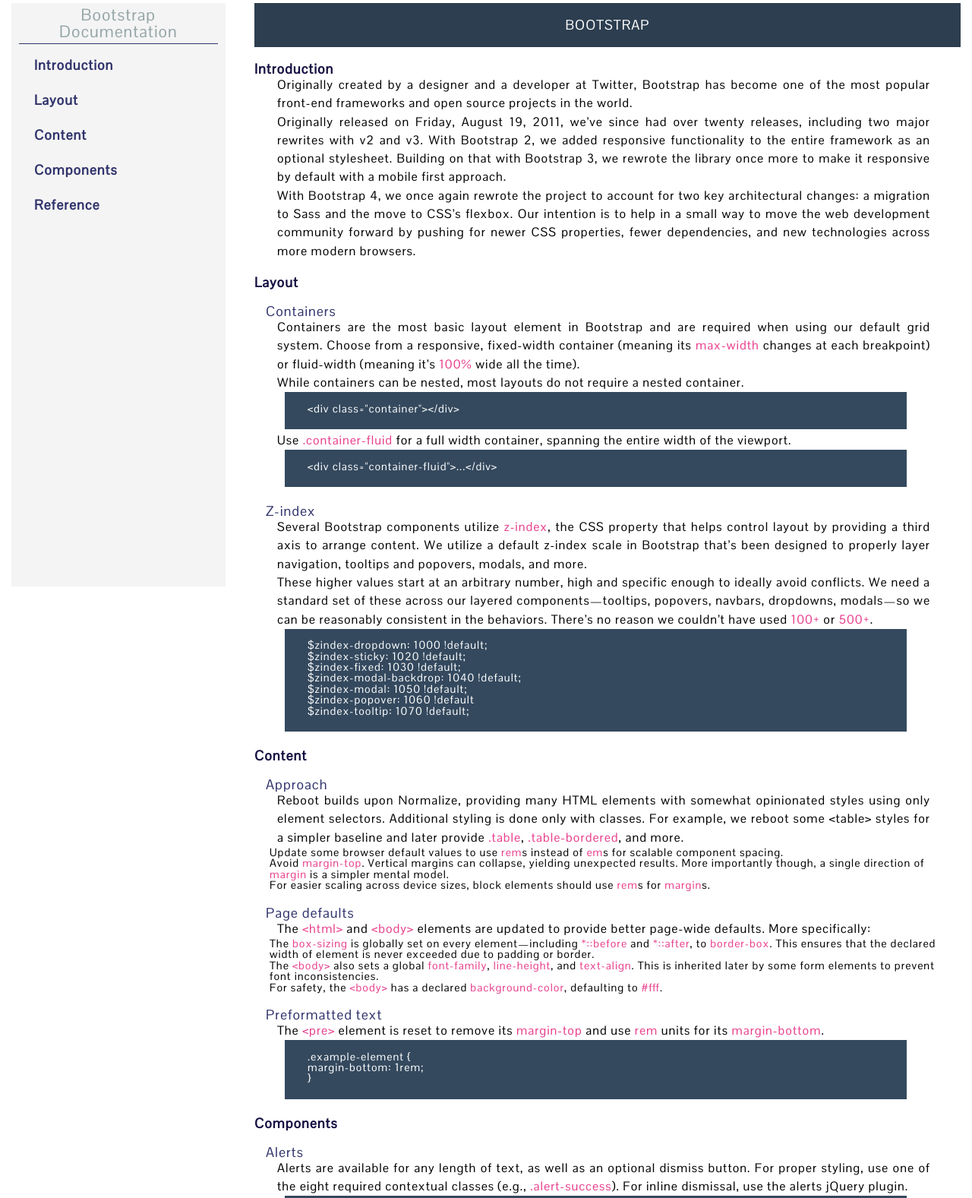
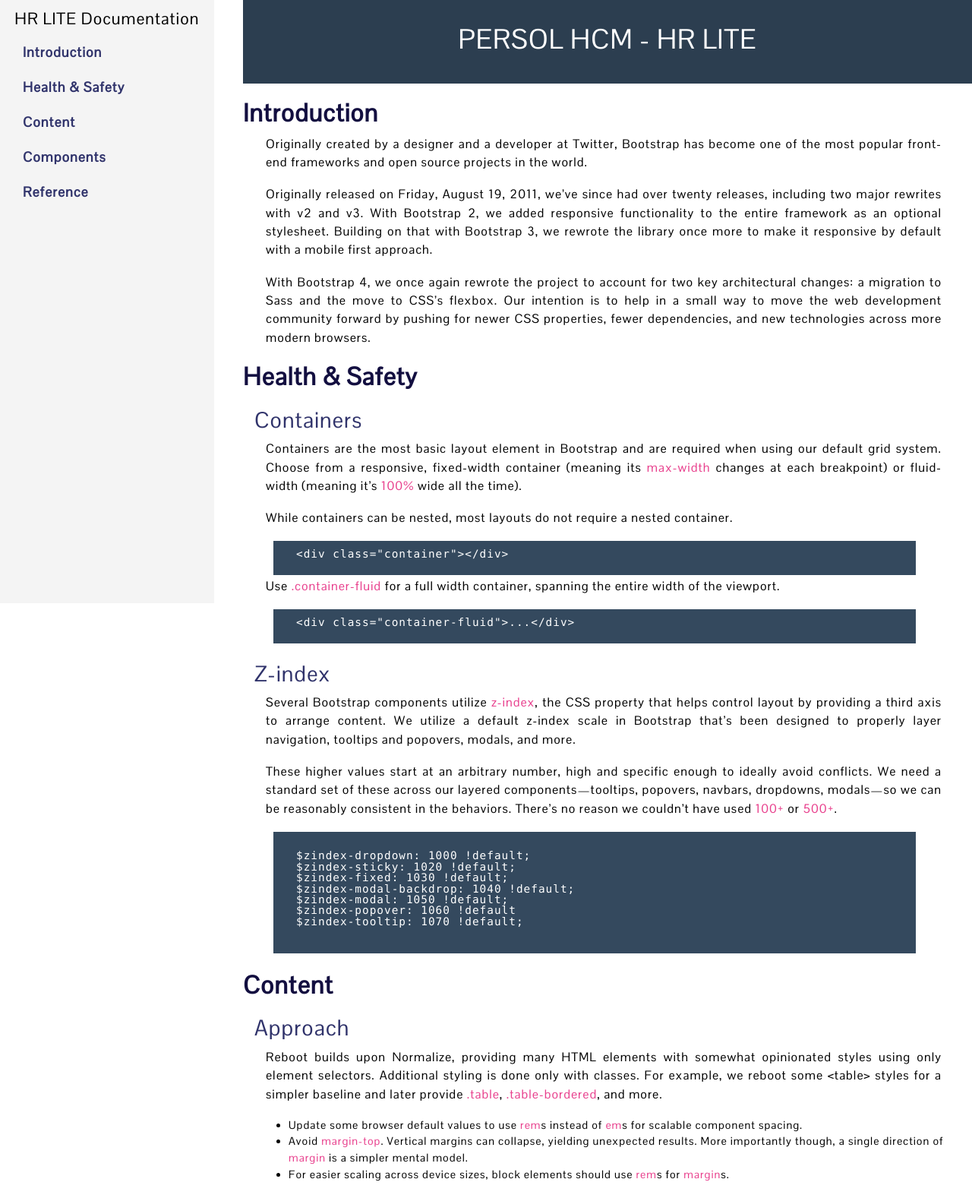
Before and after one commit to ybadmus/HCM-Documentation, a plain HTML site: page index.html in a window 1280 px wide. Shown: the part 6-1583 px from the top of the page at 76% size. Drawn offline with nearby package versions, Linux system fonts and the light colour scheme.

Commit message:
complete page updates

```diff
--- a/index.html
+++ b/index.html
@@ -18,15 +18,15 @@
     <div class="container-fluid">
         <div class="row">
 
-            <div class="col">
+            <div class="col docs-content">
                 <nav id="navbar">
                     <ul class="nav flex-column">
-                        <header>Bootstrap Documentation</header>
+                        <header>HR LITE Documentation</header>
                         <li class="nav-item">
                             <a class="nav-link introduction" href="#Introduction">Introduction</a>
                         </li>
                         <li class="nav-item">
-                            <a class="nav-link layout" href="#Layout">Layout</a>
+                            <a class="nav-link layout" href="#Layout">Health & Safety</a>
                         </li>
                         <li class="nav-item">
                             <a class="nav-link content" href="#Content">Content</a>
@@ -41,10 +41,10 @@
                 </nav>
             </div>
 
-            <div class="col-md-9">
+            <div class="col-md-9 docs-content">
                 <main id="main-doc">
                     <div class="head-box">
-                        <h1>BOOTSTRAP</h1>
+                        <h1>PERSOL HCM - HR LITE</h1>
                     </div>
 
                     <section class="main-section" id="Introduction">
@@ -68,7 +68,7 @@
 
                     <section class="main-section" id="Layout">
                         <header>
-                            <h2>Layout</h2>
+                            <h2>Health & Safety</h2>
                         </header>
                         <article>
                             <h3>Containers</h3>
@@ -79,16 +79,14 @@
                             <p>While containers can be nested, most layouts do not require a nested container.</p>
 
                             <pre>
-      <code>
-      &lt;div class="container">&lt;/div&gt;</code>
+                                <code>&lt;div class="container">&lt;/div&gt;</code>
                             </pre>
 
                             <p>Use <code class="highlight-rouge">.container-fluid</code> for a full width container,
                                 spanning the entire width of the viewport.</p>
 
                             <pre>
-      <code>
-      &lt;div class="container-fluid">...&lt;/div&gt;</code>
+                                <code>&lt;div class="container-fluid">...&lt;/div&gt;</code>
                             </pre>
 
                             <h3>Z-index</h3>
@@ -112,7 +110,8 @@
                                     $zindex-modal-backdrop:    1040 !default;
                                     $zindex-modal:             1050 !default;
                                     $zindex-popover:           1060 !default
-  $zindex-tooltip:           1070 !default;</code>
+                                    $zindex-tooltip:           1070 !default;
+                                </code>
                             </pre>
 
                         </article>
@@ -127,33 +126,30 @@
                             <p>Reboot builds upon Normalize, providing many HTML elements with somewhat opinionated
                                 styles using only element selectors. Additional styling is done only with classes. For
                                 example, we reboot some &lt;table&gt; styles for a simpler baseline and later provide
-                                <code class="highlight-rouge">.table</code>, <code
-                                    class="highlight-rouge">.table-bordered</code>, and more.</p>
-                            <ul>
+                                <code class="highlight-rouge">.table</code>, <code class="highlight-rouge">.table-bordered</code>, and more.</p>
+                            <ul class="ordered-list">
                                 <li>Update some browser default values to use <code class="highlight-rouge">rem</code>s
                                     instead of <code class="highlight-rouge">em</code>s for scalable component spacing.
                                 </li>
                                 <li>Avoid <code class="highlight-rouge">margin-top</code>. Vertical margins can
                                     collapse, yielding unexpected results. More importantly though, a single direction
                                     of <code class="highlight-rouge">margin</code> is a simpler mental model.</li>
-                                <li>For easier scaling across device sizes, block elements should use <code
-                                        class="highlight-rouge">rem</code>s for <code
-                                        class="highlight-rouge">margin</code>s.</li>
+                                <li>For easier scaling across device sizes, block elements should use <code class="highlight-rouge">rem</code>s
+                                    for <code class="highlight-rouge">margin</code>s.</li>
                             </ul>
 
                             <h3>Page defaults</h3>
-                            <p>The <code class="highlight-rouge">&lt;html&gt;</code> and <code
-                                    class="highlight-rouge">&lt;body&gt;</code> elements are updated to provide better
+                            <p>The <code class="highlight-rouge">&lt;html&gt;</code> and <code class="highlight-rouge">&lt;body&gt;</code>
+                                elements are updated to provide better
                                 page-wide defaults. More specifically:</p>
-                            <ul>
+                            <ul class="ordered-list">
                                 <li>The <code class="highlight-rouge">box-sizing</code> is globally set on every
                                     element—including <code class="highlight-rouge">*::before</code> and <code
-                                        class="highlight-rouge">*::after</code>, to <code
-                                        class="highlight-rouge">border-box</code>. This ensures that the declared width
+                                        class="highlight-rouge">*::after</code>, to <code class="highlight-rouge">border-box</code>. This
+                                    ensures that the declared width
                                     of element is never exceeded due to padding or border.</li>
                                 <li>The <code class="highlight-rouge">&lt;body&gt;</code> also sets a global <code
-                                        class="highlight-rouge">font-family</code>, <code
-                                        class="highlight-rouge">line-height</code>, and <code
+                                        class="highlight-rouge">font-family</code>, <code class="highlight-rouge">line-height</code>, and <code
                                         class="highlight-rouge">text-align</code>. This is inherited later by some form
                                     elements to prevent font inconsistencies.</li>
                                 <li>For safety, the <code class="highlight-rouge">&lt;body&gt;</code> has a declared
@@ -164,9 +160,8 @@
 
                             <h3>Preformatted text</h3>
                             <p>The <code class="highlight-rouge">&lt;pre&gt;</code> element is reset to remove its <code
-                                    class="highlight-rouge">margin-top</code> and use <code
-                                    class="highlight-rouge">rem</code> units for its <code
-                                    class="highlight-rouge">margin-bottom</code>.</p>
+                                    class="highlight-rouge">margin-top</code> and use <code class="highlight-rouge">rem</code> units for its
+                                <code class="highlight-rouge">margin-bottom</code>.</p>
 
                             <pre>
                               <code>
@@ -244,7 +239,7 @@
                         <article>
                             <p>All the documentation in this page was taken from <a
                                     href="https://getbootstrap.com/docs/4.0/getting-started/introduction/"
-                                    target="_blank">Get Bootstrap</a>.</p>
+                                    target="_blank">Persol Official Website</a>.</p>
                         </article>
                     </section>
                 </main>
@@ -259,7 +254,7 @@
                         <a href="https://www.freecodecamp.org/linh4" target="_blank">
                             <span class="icon"><i class="fa fa-free-code-camp"></i></span></a>
                     </div>
-                    <p>&copy 2018 Linh Huynh</p>
+                    <p>&copy 2020 Persol Systems Limited</p>
                 </footer>
 
             </div>
--- a/styles/style.css
+++ b/styles/style.css
@@ -12,10 +12,14 @@ html, body {
 
 #navbar {
   background-color: #f4f4f4;
-  height: 96%;
-  top: 10px;
+  height: 100%;
+  /* top: 10px; */
   position: fixed;
   width: 22%;
+}
+
+#navbar ul {
+    margin-top: 15px;
 }
 
 .nav header {
@@ -23,10 +27,10 @@ html, body {
   text-align:center;
   margin: 0 10px;
   padding: 5px;
-  border-bottom: 1px solid #30336b;
+  /* border-bottom: 1px solid #30336b; */
   font-size: 120%;
   font-weight: thin;
-  color: #95a5a6;
+  color: black
 }
 
 .nav-link:link {
@@ -48,9 +52,13 @@ html, body {
 .head-box {
   background-color: #2c3e50;
   color: #fff;
-  padding: 20px;
+  padding: 40px;
   text-align: center;
-  margin-top: 10px;
+  /* margin-top: 10px; */
+}
+
+.head-box h1 {
+    font-size: 2.0rem;
 }
 
 /*-------------BODY-----------*/
@@ -87,6 +95,43 @@ article li {
   margin-left: 20px;
 }
 
+.docs-content {
+    padding-right: 0px;
+    padding-left: 0px;
+}
+
+.main-section h2 {
+    font-size: 1.8rem;
+    line-height: 1.2;
+    margin-bottom: 0.5rem;
+}
+
+.main-section h3 {
+    font-size: 1.6rem;
+    line-height: 1.2;
+    margin-bottom: 0.5rem;
+}
+
+.main-section p {
+    margin-top: 0;
+    margin-bottom: 1rem;
+}
+
+.ordered-list {
+    list-style: disc;
+    margin-left: 40px;
+    overflow: auto;
+    font-family: "Pontano Sans", sans-serif;
+    font-size: 18px;
+    font-weight: 400;
+    letter-spacing: 1px;
+    line-height: 27px;
+    text-align: left;
+    line-height: 1.5;
+    margin-top: 0;
+    margin-bottom: 1rem;
+}
+
 /*---CODE SECTION---*/
 
 pre {
@@ -94,11 +139,11 @@ pre {
   background-color: #34495e;
   color: #fff;
   margin-left: 40px;
-  padding: 0 0 20px 30px;
+  padding: 10px 30px 20px 30px;
   font-size: 80%;
   width: 90%;
   white-space: pre-line;
-
+  font-family: SFMono-Regular, Menlo, Monaco, Consolas, "Liberation Mono", "Courier New", monospace;
 }
 
 /*-------FOOTER------*/
@@ -109,13 +154,13 @@ hr {
 }
 
 a {
-  color: #8e44ad;
+  color: black;
   font-weight: bold;
 }
 
 a:hover {
   text-decoration: none;
-  color: #e84393;
+  color: black;
 }
 
 .fa {
```
Lines whose indentation alone changed are shown as unchanged.
